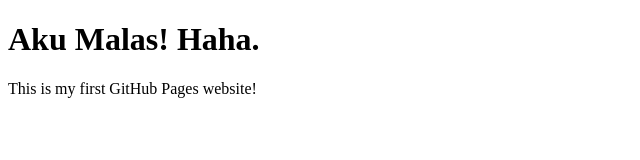
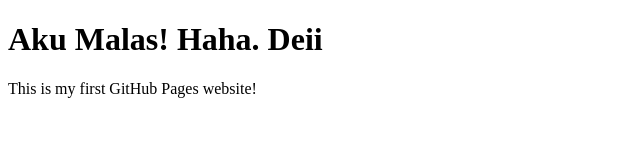
Before and after one commit to westernneverdie006-a5409y/westerneverdie006ArtistDashboard, a plain HTML site: page index.html in a window 1280 px wide. Shown: the whole page, without its empty margins (0-640 px from the left). Drawn offline with Linux system fonts and the light colour scheme.

Commit message:
Update index.html

```diff
--- a/index.html
+++ b/index.html
@@ -4,7 +4,7 @@
   <title>Hello, World</title>
 </head>
 <body>
-  <h1>Aku Malas! Haha.</h1>
+  <h1>Aku Malas! Haha. Deii</h1>
   <p>This is my first GitHub Pages website!</p>
 </body>
 </html>
```
